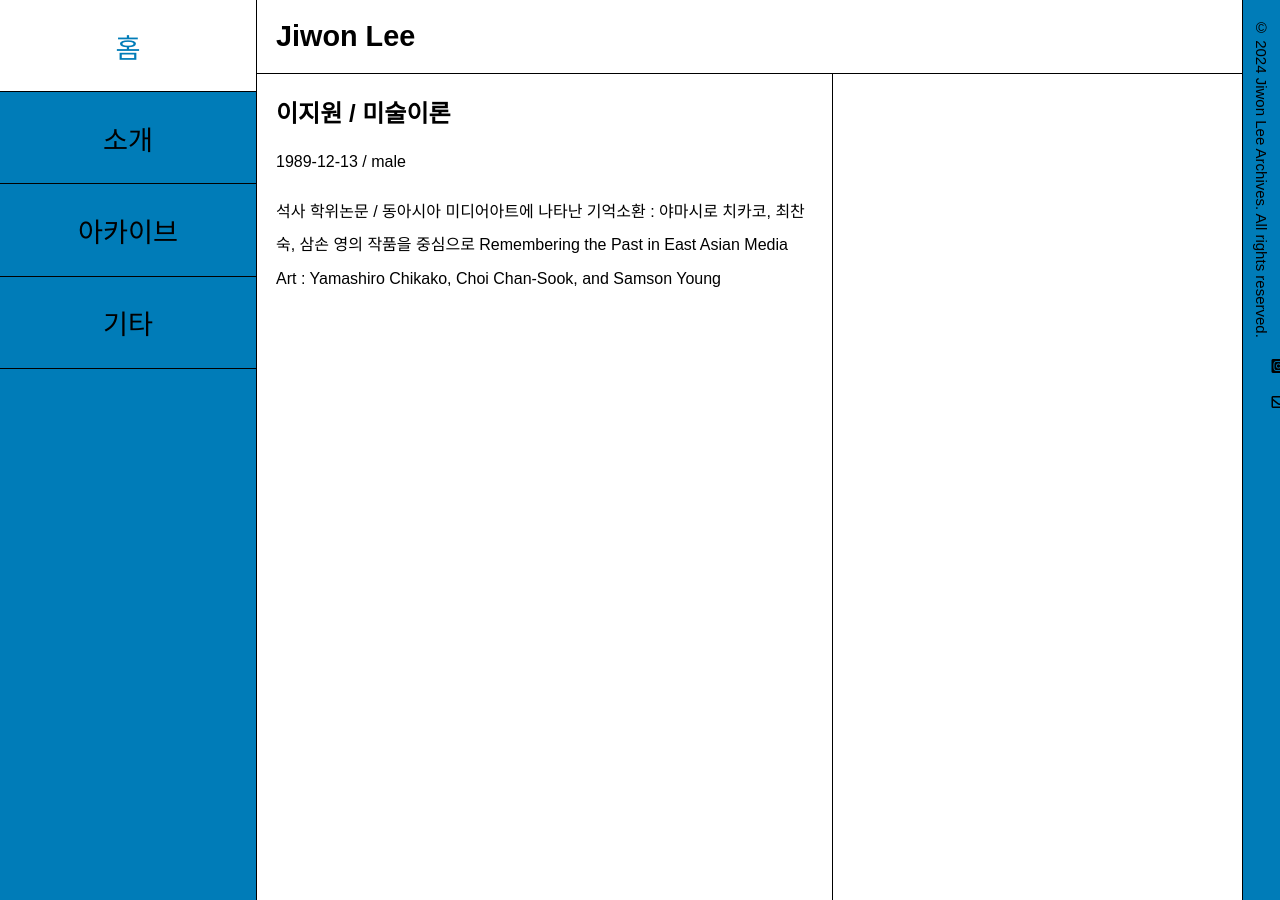
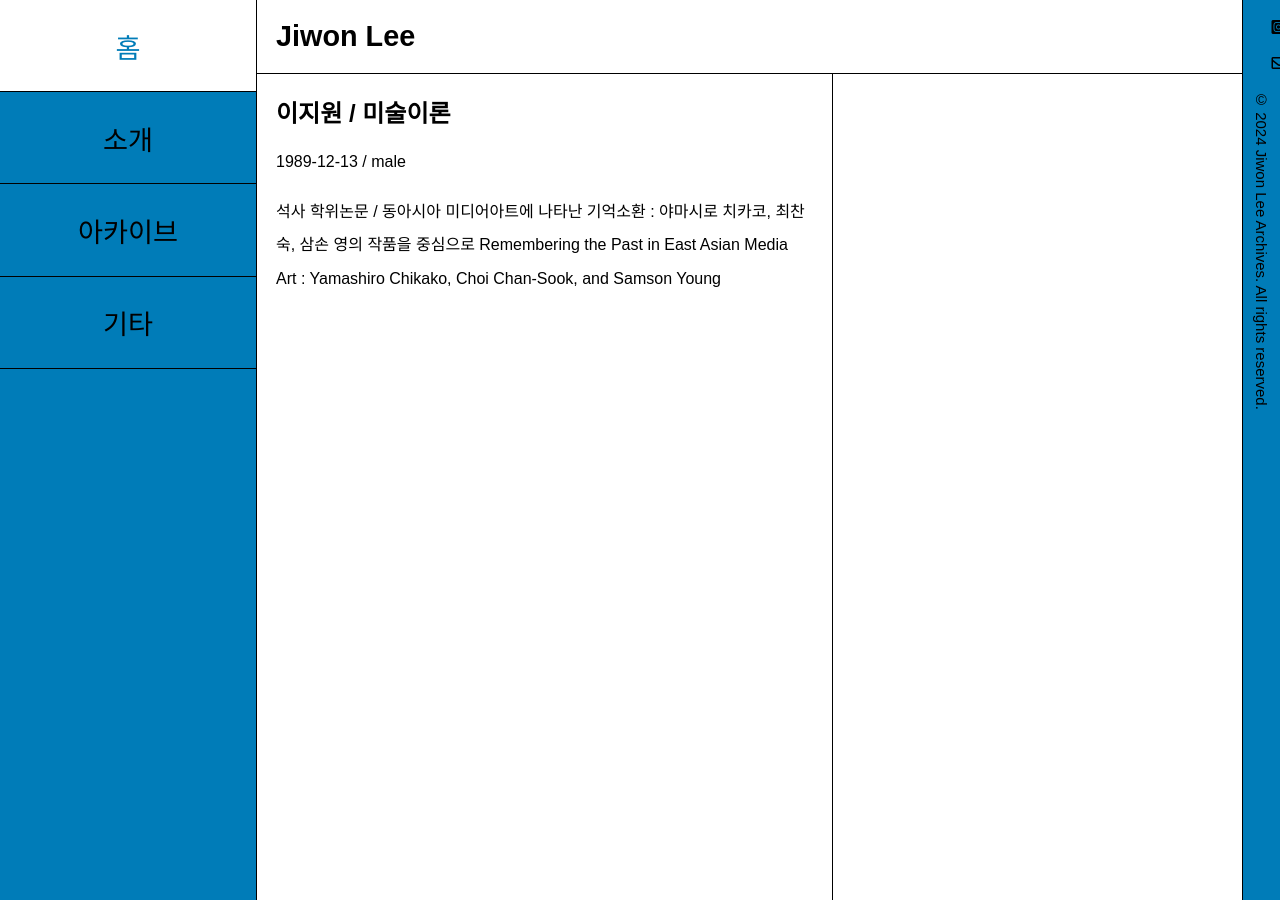
Before and after one commit to LfayeJ/archives, a Jekyll site: the page built from about.md, in a window 1280 px wide and 900 px high. Built offline with Jekyll 4.4.1, drawn with Linux system fonts in a browser that asks for light colours; some web fonts are replaced.

Commit message:
Update footer.html

```diff
--- a/_includes/footer.html
+++ b/_includes/footer.html
@@ -1,7 +1,7 @@
 <footer>
     <aside class="additional-side-menu">
-          <span class="side-title">&copy; 2024 Jiwon Lee Archives. All rights reserved.</span>
           <a href="https://www.instagram.com/lfaye_ji/"><i class="fab fa-instagram-square"></i></a>
           <a href="mailto:lfaye1213@gmail.com"><i class="far fa-envelope"></i></a>
+          <span class="side-title">&copy; 2024 Jiwon Lee Archives. All rights reserved.</span>
         </aside>
 </footer>
```
